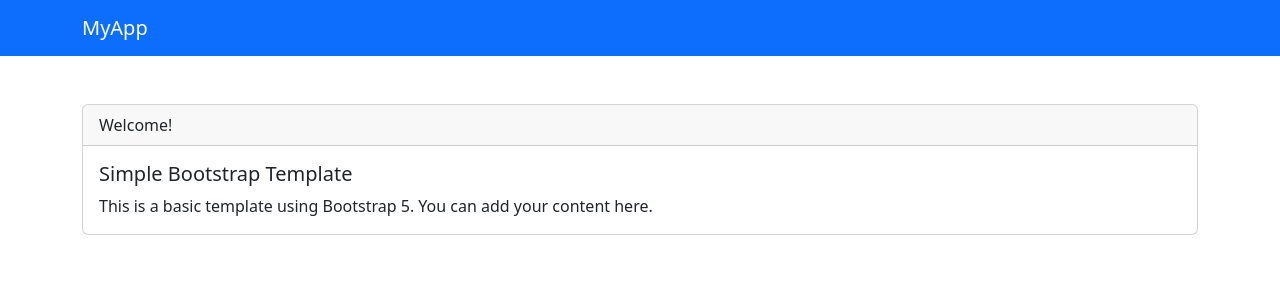
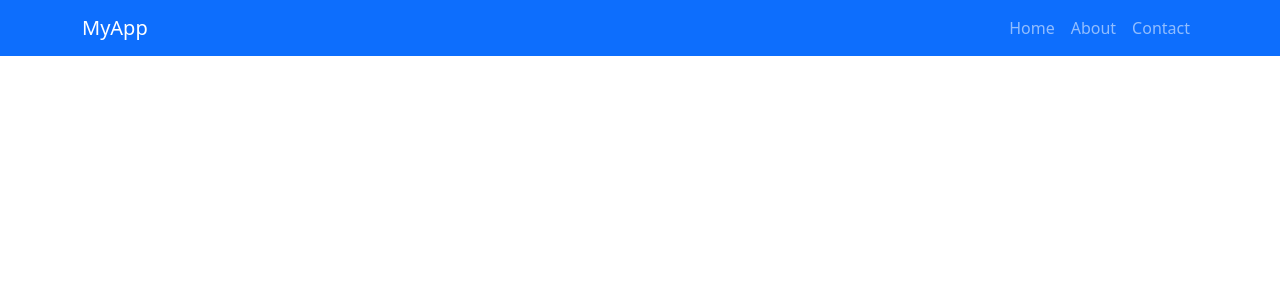
Before and after one commit to Christiankenrobles/WebSystem-ITE311, a CodeIgniter 4 app: the page made by app/Views/template.php in a window 1280 px wide. Shown: the top 300 px of the page. Run offline with PHP 8.4 and a stand-in for CodeIgniter, Linux system fonts and the light colour scheme; the template is opened without the code that fills it, so the values that code supplies are empty; some libraries are stand-ins or nearby versions.

Commit message:
Added Home controller, routes, and views for basic navigation

```diff
--- a/app/Config/Routes.php
+++ b/app/Config/Routes.php
@@ -5,4 +5,6 @@ use CodeIgniter\Router\RouteCollection;
 /**
  * @var RouteCollection $routes
  */
-$routes->get('/', 'Home::index');
+$routes->get('/', 'Home::index');      // Default homepage
+$routes->get('/about', 'Home::about'); // About page
+$routes->get('/contact', 'Home::contact'); // Contact page
--- a/app/Views/template.php
+++ b/app/Views/template.php
@@ -2,28 +2,37 @@
 <html lang="en">
 <head>
     <meta charset="UTF-8">
-    <title>Simple Bootstrap Template</title>
+    <title><?= $title ?? 'MyApp' ?></title>
     <meta name="viewport" content="width=device-width, initial-scale=1">
     <!-- Bootstrap CSS CDN -->
     <link href="https://cdn.jsdelivr.net/npm/bootstrap@5.3.2/dist/css/bootstrap.min.css" rel="stylesheet">
 </head>
 <body>
+    <!-- Navbar -->
     <nav class="navbar navbar-expand-lg navbar-dark bg-primary">
         <div class="container">
-            <a class="navbar-brand" href="#">MyApp</a>
+            <a class="navbar-brand" href="<?= site_url('/') ?>">MyApp</a>
+            <div class="collapse navbar-collapse">
+                <ul class="navbar-nav ms-auto">
+                    <li class="nav-item">
+                        <a class="nav-link" href="<?= site_url('/') ?>">Home</a>
+                    </li>
+                    <li class="nav-item">
+                        <a class="nav-link" href="<?= site_url('about') ?>">About</a>
+                    </li>
+                    <li class="nav-item">
+                        <a class="nav-link" href="<?= site_url('contact') ?>">Contact</a>
+                    </li>
+                </ul>
+            </div>
         </div>
     </nav>
+
+    <!-- Page Content -->
     <div class="container mt-5">
-        <div class="card">
-            <div class="card-header">
-                Welcome!
-            </div>
-            <div class="card-body">
-                <h5 class="card-title">Simple Bootstrap Template</h5>
-                <p class="card-text">This is a basic template using Bootstrap 5. You can add your content here.</p>
-            </div>
-        </div>
+        <?= $this->renderSection('content') ?>
     </div>
+
     <!-- Bootstrap JS Bundle CDN -->
     <script src="https://cdn.jsdelivr.net/npm/bootstrap@5.3.2/dist/js/bootstrap.bundle.min.js"></script>
 </body>
```
Also changed, not shown: app/Controllers/Home.php (+11 -1 lines), app/Views/about.php (added, +10 -0 lines), app/Views/contact.php (added, +10 -0 lines), app/Views/index.php (added, +10 -0 lines), .htaccess (renamed from public/.htaccess), index.php (renamed from public/index.php).
